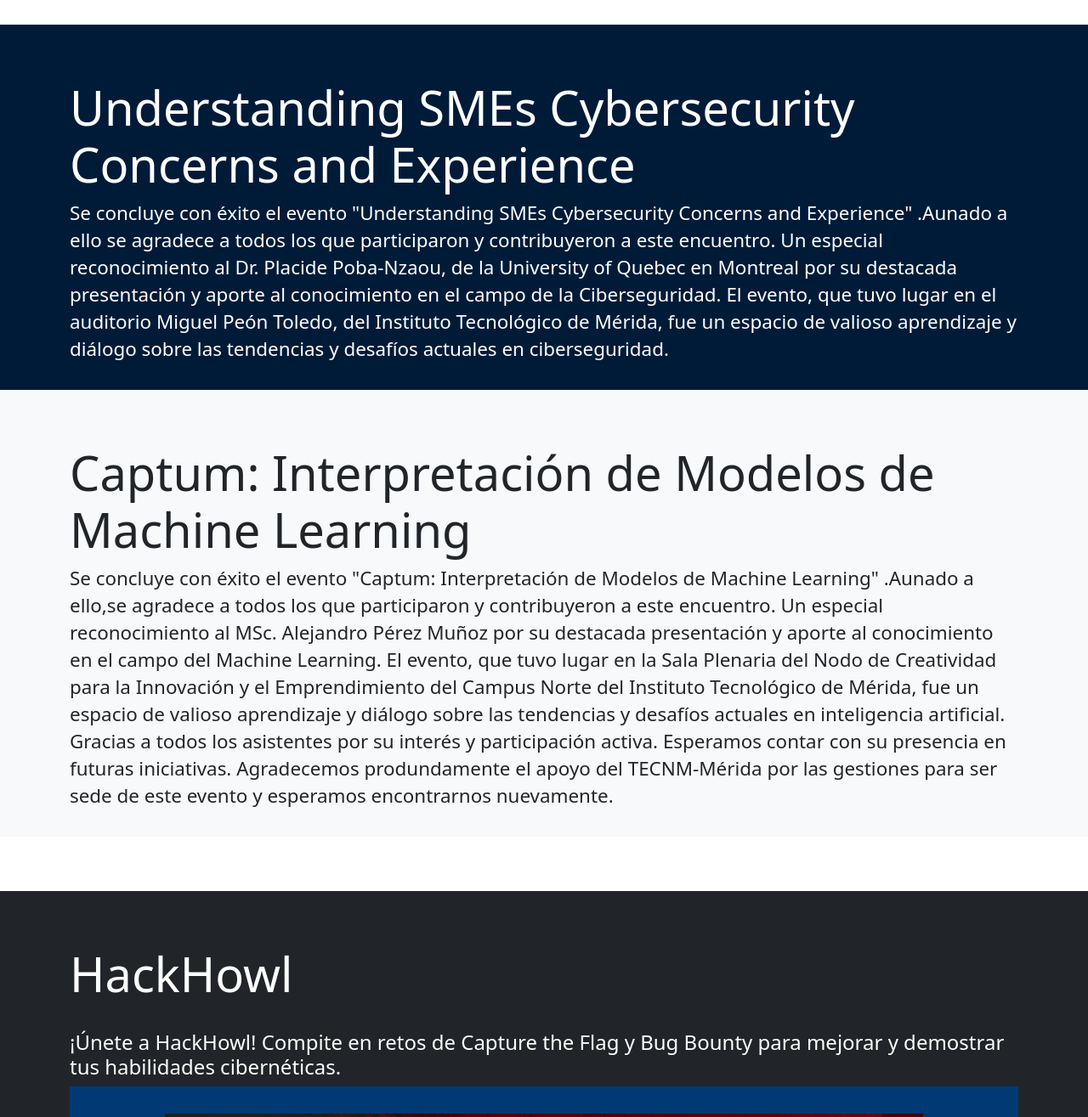
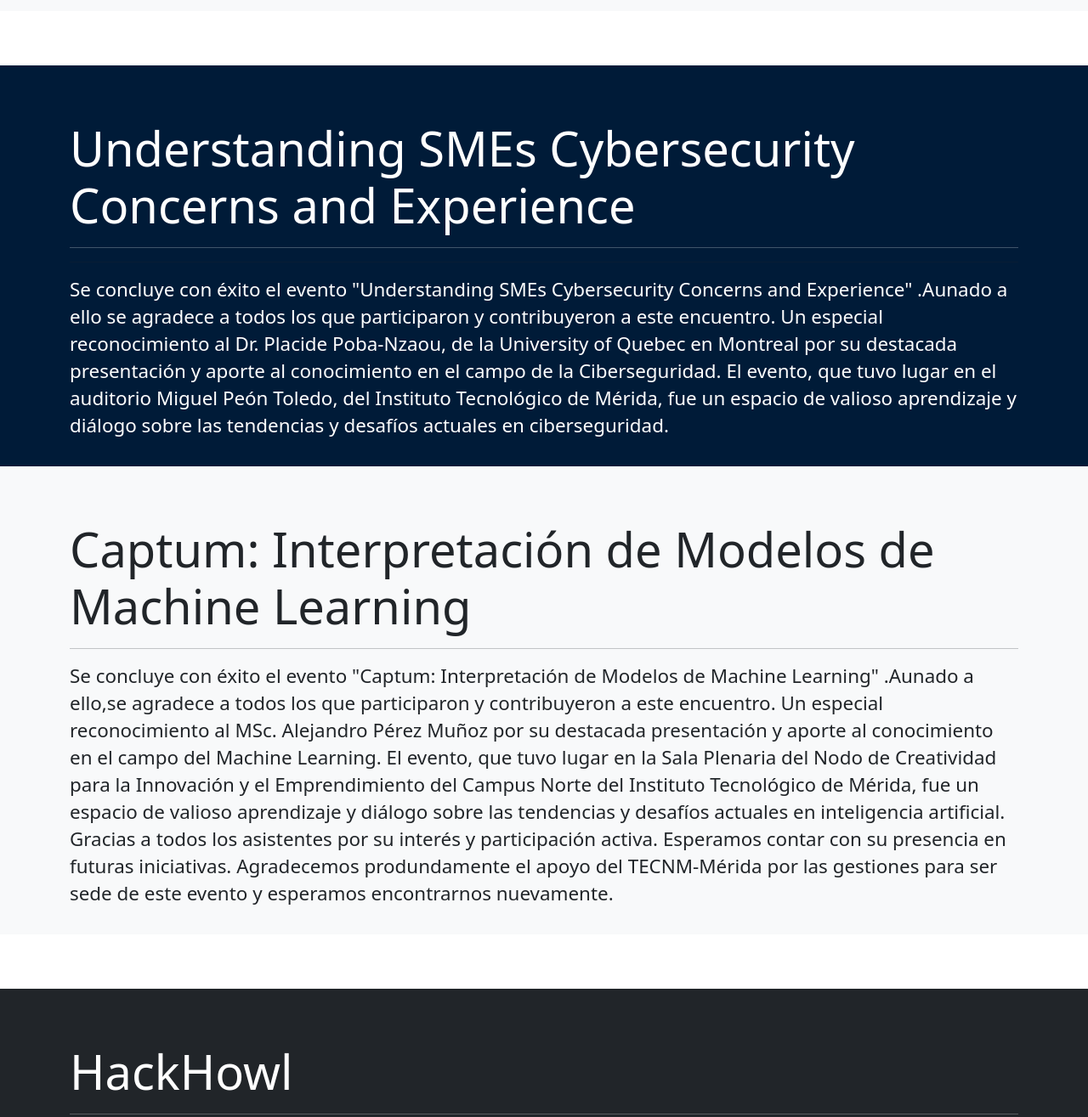
Before and after one commit to Daniel-Garrido/Maikron-Org, a plain HTML site: page index.html in a window 1280 px wide. Shown: the part 3526-4841 px from the top of the page at 85% size. Drawn offline with nearby package versions, Linux system fonts and the light colour scheme.

Commit message:
lineas y que al apretar la sección se vea el titulo bien

```diff
--- a/index.html
+++ b/index.html
@@ -142,7 +142,7 @@
     <section class=" section__projects bg-dark" id="JOURNAL">
 
       <div class="container projects__content" data-aos="fade-right" data-aos-duration="950">
-
+        <br>    <br>
          <h2 class="projects__title text-white">
           Journal
           <hr class="linea">
@@ -237,9 +237,9 @@
       <div class="contenedor">
         <br>    <br>
          <h2 class="text-white">
-          Understanding SMEs Cybersecurity Concerns and Experience
+          Understanding SMEs Cybersecurity Concerns and Experience<hr class="linea">
          </h2>
-
+         <hr class="linea">
           <!-- <figure class="card__img">
           <img src="img/Evento_1.jpg" alt="img-event">
           </figure>
@@ -265,7 +265,7 @@
            <h2 class="projects__title">
             Captum: Interpretación de Modelos de Machine Learning
            </h2>
-
+           <hr class="linea">
             <p class="">
               Se concluye con éxito el evento "Captum: Interpretación de Modelos de Machine Learning" .Aunado a ello,se agradece a todos los que participaron y contribuyeron a este encuentro. Un especial reconocimiento al MSc. Alejandro Pérez Muñoz por su destacada presentación y aporte al conocimiento en el campo del Machine Learning.
               El evento, que tuvo lugar en la Sala Plenaria del Nodo de Creatividad para la Innovación y el Emprendimiento del Campus Norte del Instituto Tecnológico de Mérida, fue un espacio de valioso aprendizaje y diálogo sobre las tendencias y desafíos actuales en inteligencia artificial.
@@ -284,7 +284,7 @@
      <section class="seccion__projects bg-dark" id="HACKHOWOl">
       <div class="container projects__content ">
         <br>    <br>
-       <h2 class="text-white">HackHowl</h2>
+       <h2 class="text-white">HackHowl<hr class="linea"></h2>
        <hr class="linea">
        <h3 class="text-white">¡Únete a HackHowl! Compite en retos de Capture the Flag y Bug Bounty para mejorar y demostrar tus habilidades cibernéticas.</h3>
        <figure class="contenedor-img text-center">
@@ -402,7 +402,7 @@
     <section class="section__projects bg-white" id="SERVICIO">
 
       <div class="container projects__content">
-
+        <br>
         <h2>Servicios Social</h2>
         <hr class="linea">
         <p>Lorem ipsum dolor sit amet consectetur, adipisicing elit. Deleniti sint optio aspernatur adipisci cum exercitationem cupiditate veniam ex magnam qui officia quia, dolore modi dolorum eum explicabo error molestias suscipit.</p>
@@ -462,8 +462,8 @@
           <h2 class="projects__title section__title">
             <span class="text-white">
              Historia
+             <hr class="linea">
             </span>
-            <hr class="linea">
           </h2>
           <figure class="contenedor-img text-center">
             <img class=" img-section-3" src="img/Logo.png" alt="">
@@ -504,8 +504,8 @@
           <h2 class="projects__title section__title">
             <span class="text-white">
              Visión
+             <hr class="linea">
             </span>
-            <hr class="linea">
           </h2>
 
 
@@ -515,7 +515,6 @@
 
         </div>
       </div>
-
     </section>
 
 
```
